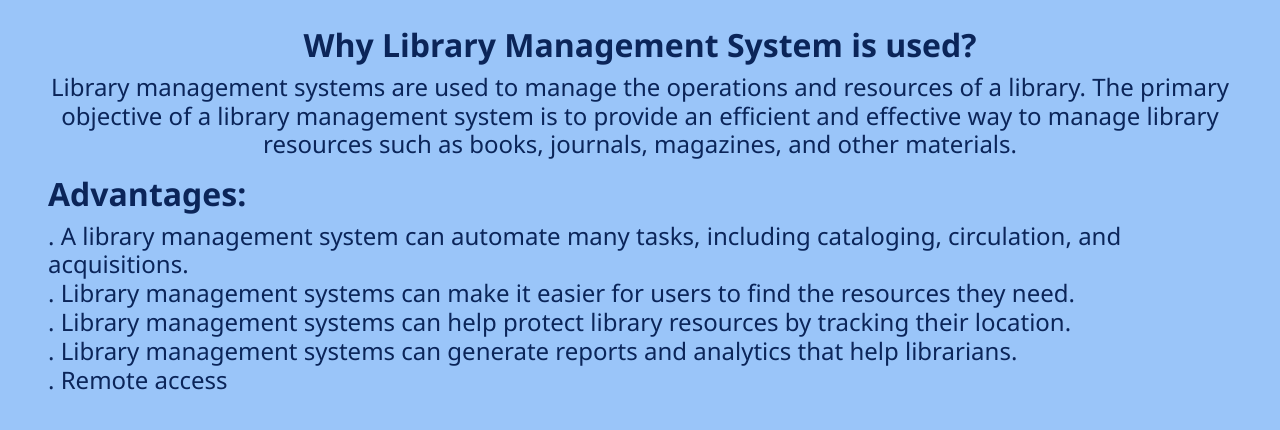
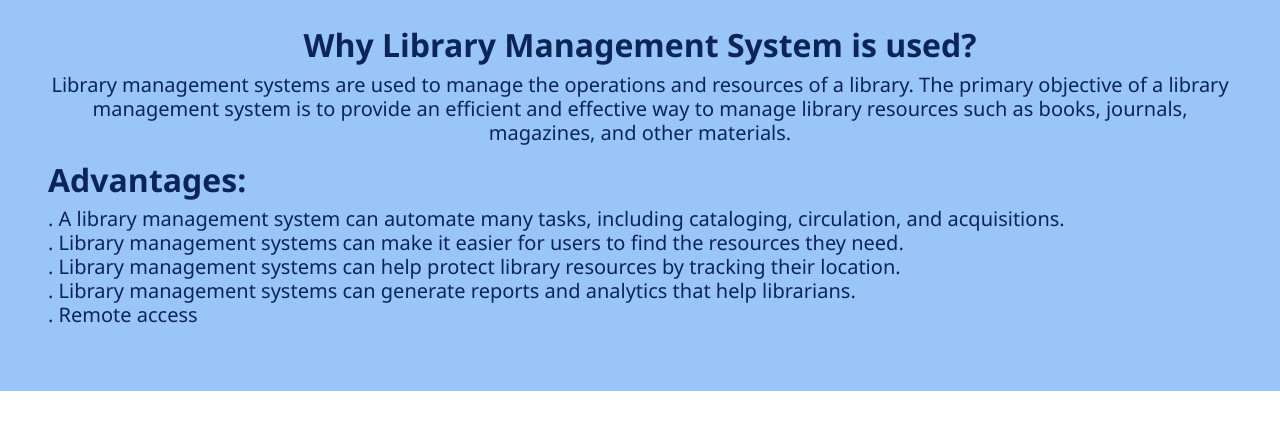
Before and after one commit to mearrpita/librarymgmnt, a React (Create React App) app in the folder client/: page / in a window 1280 px wide. Shown: the part 1744-2174 px from the top of the page. After the commit the page ends 2135 px from the top, so only its background shows below. Built offline with nearby package versions, Linux system fonts and the light colour scheme.

Commit message:
Sat 15 Apr 2023 08:15:28 AM UTC

```diff
--- a/client/src/components/HomePage.js
+++ b/client/src/components/HomePage.js
@@ -97,16 +97,16 @@ const HomePage = () => {
        <section>
         <p>
          <h2><b>Why Library Management System is used?</b></h2>
-              <h4><span>Library management systems</span> are used to manage the operations and resources of a library. The primary objective of a library management system is to provide an efficient and effective way to manage library resources such as books, journals, magazines, and other materials.</h4>
+              <h5><span>Library management systems</span> are used to manage the operations and resources of a library. The primary objective of a library management system is to provide an efficient and effective way to manage library resources such as books, journals, magazines, and other materials.</h5>
         </p>
         <p>
           <h2 className='text-left'><b>Advantages:</b></h2>
-             <h4 className='text-left'>. A library management system can automate many tasks, including cataloging, circulation, and acquisitions.<br />
+             <h5 className='text-left'>. A library management system can automate many tasks, including cataloging, circulation, and acquisitions.<br />
                  . Library management systems can make it easier for users to find the resources they need.<br />
                  . Library management systems can help protect library resources by tracking their location.<br />
                  . Library management systems can generate reports and analytics that help librarians.<br />
                  .  Remote access<br />
-            </h4>
+            </h5>
         </p>
      </section>
 </div>
```
Also changed, not shown: 7 other files (tests, documents, lock files or other folders).
